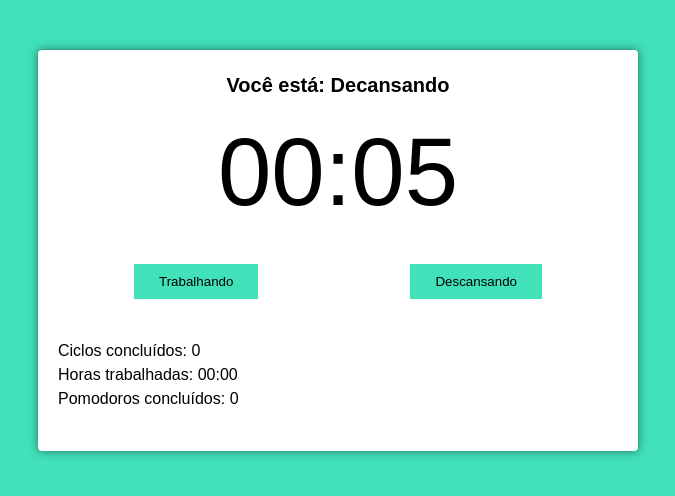
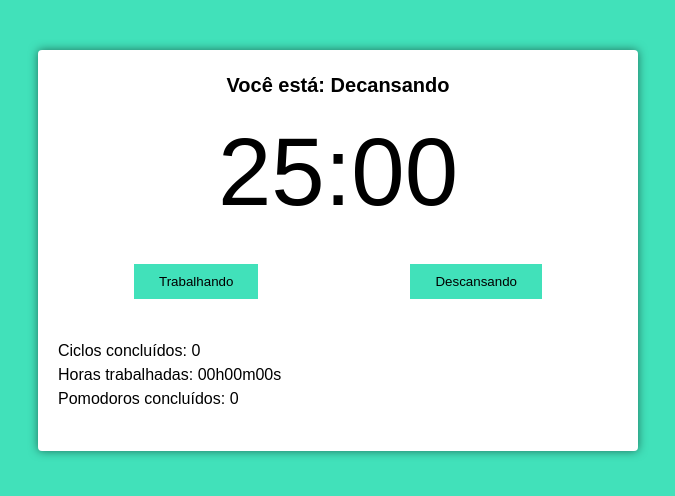
Before and after one commit to leojosants/udemy_curso_de_javascript_e_typescript_do_basico_ao_avancado_secao_27, a React (Create React App) app in the folder my-app/: page / in a window 1280 px wide. Shown: the top 496 px of the page, without its empty margins (302-977 px from the left). Built offline with nearby package versions, Linux system fonts and the light colour scheme; the HTML template or start-up script is replaced by a standard one.

Commit message:
Corrigindo "Horas trabalhadas"

```diff
--- a/my-app/src/App.tsx
+++ b/my-app/src/App.tsx
@@ -4,10 +4,10 @@ function App() {
   return (
     <div className="container">
       <PomodoroTimer
-        pomodoroTimer={5}
-        shortRestTime={2}
-        longRestTime={3}
-        cycles={4}
+        pomodoroTimer={1500}  // 25min
+        shortRestTime={300}   // 5min - For each pomodoro one shortRestTime
+        longRestTime={900}    // 15min
+        cycles={4}            // For each end of cycle one longRestTime
       />
     </div>
   );
--- a/my-app/src/components/timer.tsx
+++ b/my-app/src/components/timer.tsx
@@ -1,4 +1,4 @@
-import { secondsToTime } from '../utils/seconds-to-time';
+import { secondsToMinutes } from '../utils/seconds-to-minutes';
 interface Props {
     mainTime: number;
 }
@@ -6,7 +6,7 @@ interface Props {
 export function Timer(props: Props): JSX.Element {
     return (
         <div className="timer">
-            {secondsToTime(props.mainTime)}
+            {secondsToMinutes(props.mainTime)}
         </div>
     );
 }
--- /dev/null
+++ b/my-app/src/utils/seconds-to-minutes.ts
@@ -0,0 +1,8 @@
+import { zeroLeft } from "./zero-left";
+
+export function secondsToMinutes(seconds: number): string {
+    const min = zeroLeft((seconds / 60) % 60);
+    const sec = zeroLeft((seconds % 60) % 60);
+
+    return `${min}:${sec}`;
+}
--- a/my-app/src/utils/seconds-to-time.ts
+++ b/my-app/src/utils/seconds-to-time.ts
@@ -1,10 +1,9 @@
+import { zeroLeft } from './zero-left';
+
 export function secondsToTime(seconds: number): string {
-    const zeroLeft = (n: number) => Math.floor(n)
-        .toString()
-        .padStart(2, '0');
-
+    const hours = zeroLeft(seconds / 3600);
     const min = zeroLeft((seconds / 60) % 60);
     const sec = zeroLeft((seconds % 60) % 60);
 
-    return `${min}:${sec}`;
+    return `${hours}h${min}m${sec}s`;
 }
--- /dev/null
+++ b/my-app/src/utils/zero-left.ts
@@ -0,0 +1,5 @@
+const zeroLeft = (n: number) => Math.floor(n)
+    .toString()
+    .padStart(2, '0');
+
+export { zeroLeft };
```
Also changed, not shown: 1 other file (tests, documents, lock files or other folders).
